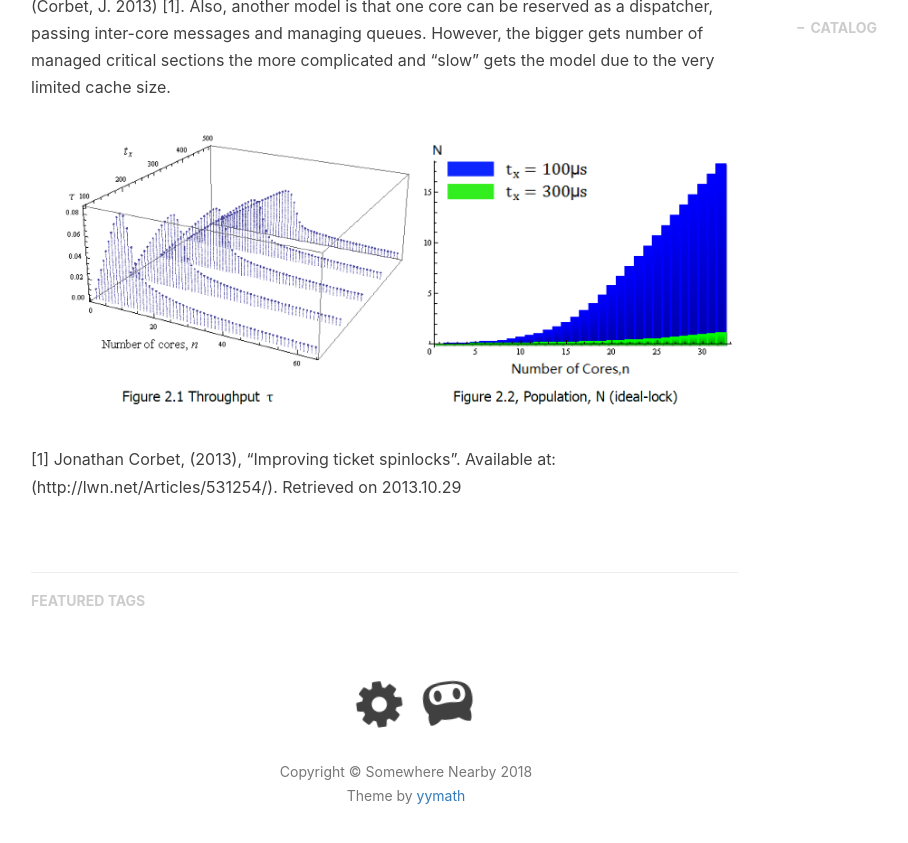
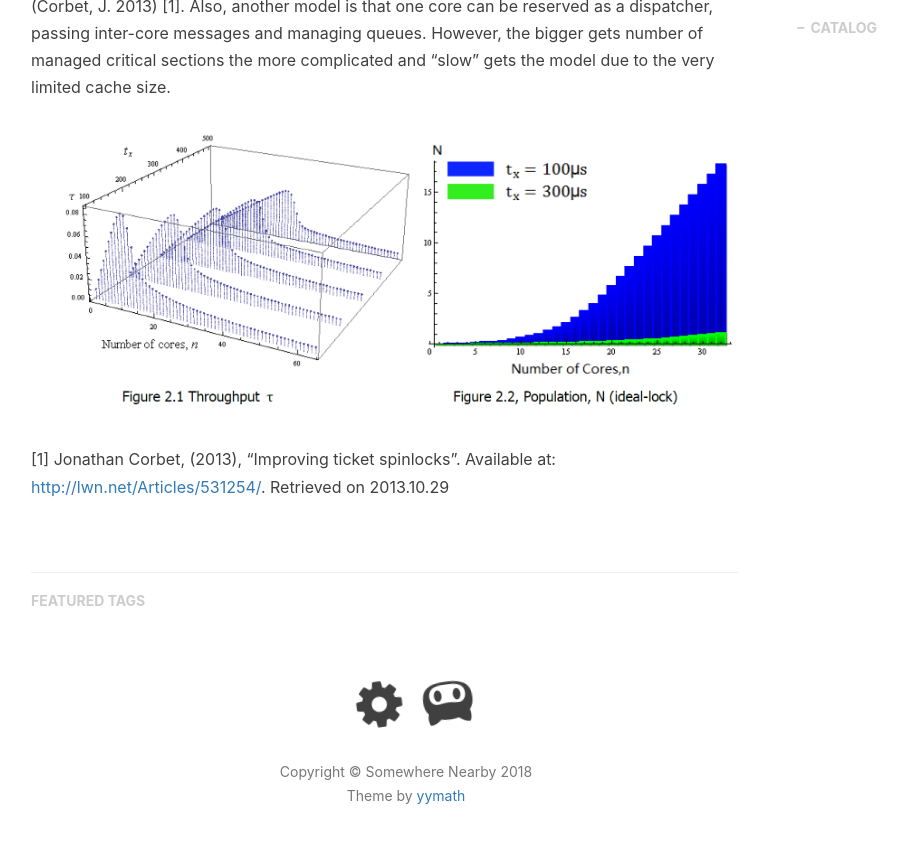
Before and after one commit to yymath/yymath.github.io, a Jekyll site: the page built from _posts/2018-01-09-linux_spin_lock.markdown, in a window 1280 px wide and 900 px high, scrolled down 4676 px. Shown: the top 843 px of the window, without its empty margins (234-1142 px from the left). Built offline with Jekyll 4.4.1, drawn with Linux system fonts in a browser that asks for light colours; nearby versions of some CDN libraries; comment, search, counter and statistics services are not loaded; some of the changed lines change nothing that is shown.

Commit message:
hyperlink

```diff
--- a/_posts/2018-01-09-linux_spin_lock.markdown
+++ b/_posts/2018-01-09-linux_spin_lock.markdown
@@ -48,5 +48,5 @@ In the model the tc – the average time spent in the critical section should de
 Also, another model is that one core can be reserved as a dispatcher, passing inter-core messages and managing queues. However, the bigger gets number of managed critical sections the more complicated and “slow” gets the model due to the very limited cache size.
 ![alt text](https://yymath.github.io/img/spinlock_p2.PNG)
 
-[1] Jonathan Corbet, (2013), "Improving ticket spinlocks". Available at: (http://lwn.net/Articles/531254/). Retrieved on 2013.10.29
+[1] Jonathan Corbet, (2013), "Improving ticket spinlocks". Available at: [http://lwn.net/Articles/531254/](http://lwn.net/Articles/531254/). Retrieved on 2013.10.29
 <p id="end"></p>
```
